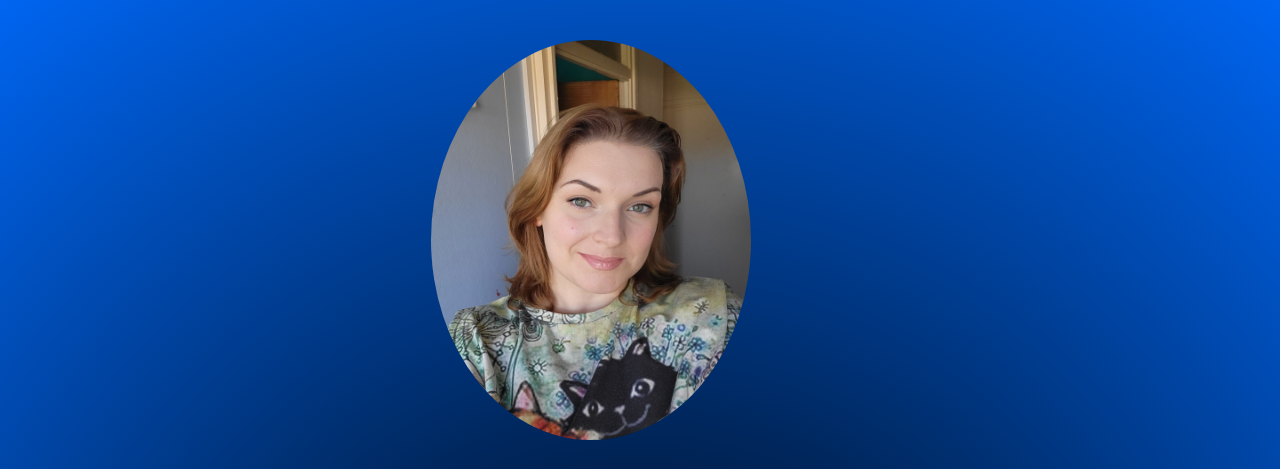
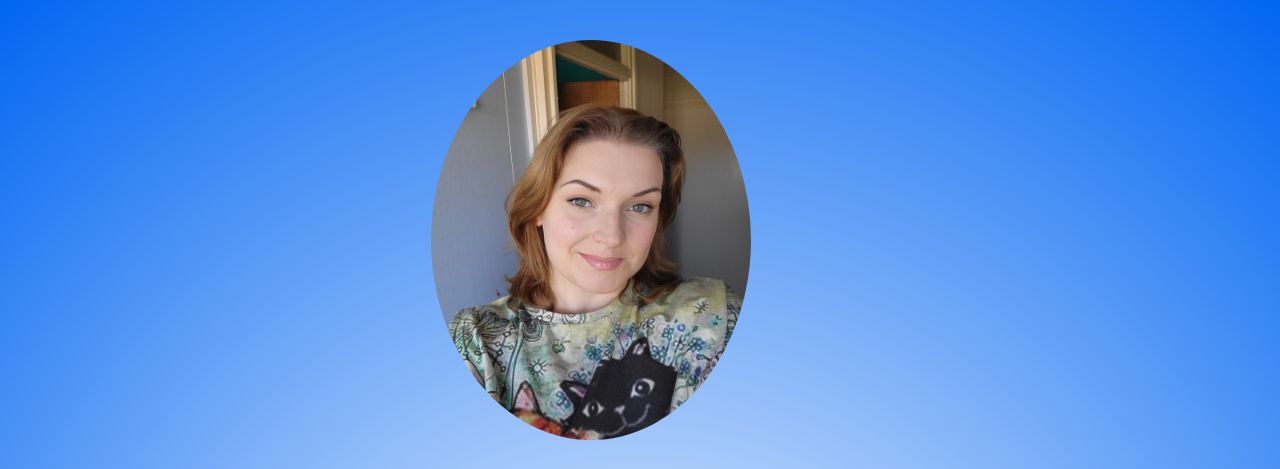
Before and after one commit to Bun-the-dog/Nathalie.Jarmstad, a plain HTML site: page index.html in a window 1280 px wide. Shown: the top 469 px of the page. Drawn offline with Linux system fonts and the light colour scheme.

Commit message:
Update style.css

```diff
--- a/style.css
+++ b/style.css
@@ -7,7 +7,7 @@ body {
   justify-content: center;
   align-items: center;
   /*background-attachment: fixed;*/
-  background: radial-gradient(circle, #000000, #0065F1);
+  background: radial-gradient(circle, #ffffff, #0065F1);
 }
 
 .header {
```
